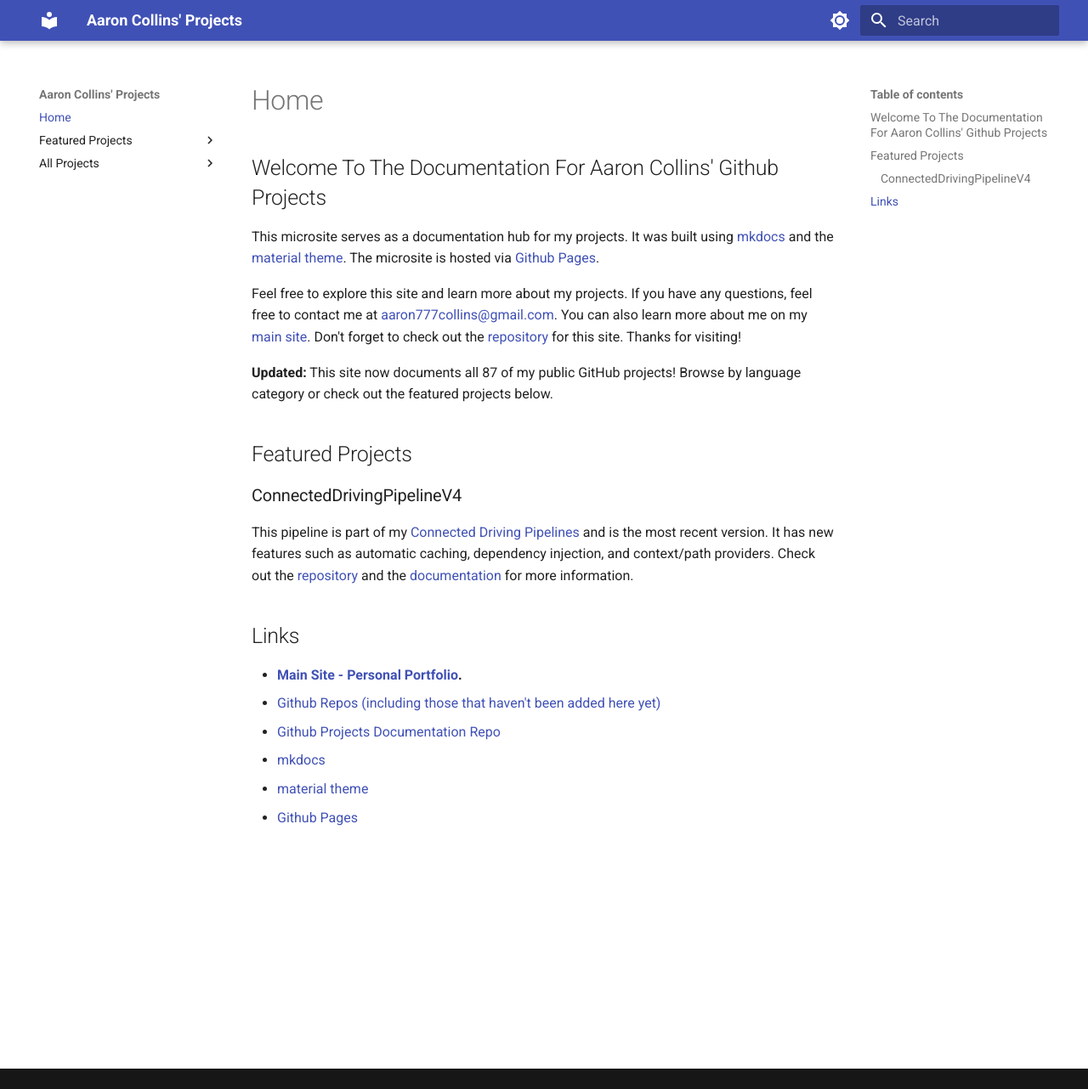
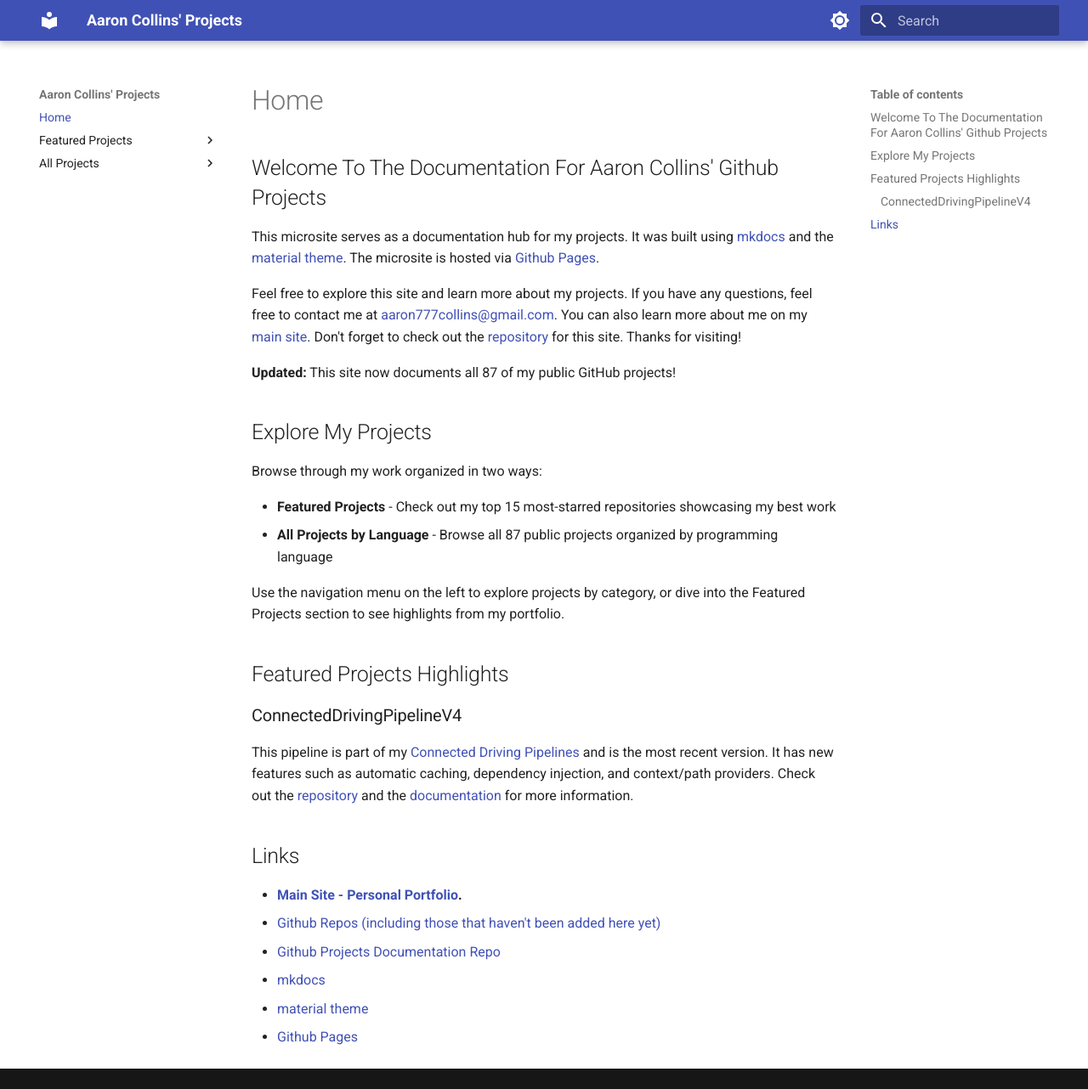
Before and after one commit to aaron777collins/projects, an MkDocs documentation site: the page built from docs/index.md, in a window 1280 px wide and 1282 px high. Shown: the whole window at 85% size. Built offline with MkDocs 1.6.1 and Material for MkDocs 9.7.7, drawn with Linux system fonts in a browser that asks for light colours.

Commit message:
Update homepage to highlight Featured Projects section
Enhanced the homepage to better showcase the organization of the 87 public projects:
- Added clear navigation guide mentioning Featured Projects (top 15 starred repos)
- Explained the two browsing options: Featured Projects and All Projects by Language
- Renamed section to "Featured Projects Highlights" for clarity
- Improved user guidance for exploring the comprehensive project documentation

🤖 Generated with [Claude Code](https://claude.com/claude-code)

Co-Authored-By: Claude Sonnet 4.5 <noreply@anthropic.com>

```diff
--- a/docs/index.md
+++ b/docs/index.md
@@ -5,9 +5,18 @@ This microsite serves as a documentation hub for my projects. It was built using
 
 Feel free to explore this site and learn more about my projects. If you have any questions, feel free to contact me at [aaron777collins@gmail.com](mailto:aaron777collins@gmail.com). You can also learn more about me on my [main site](https://www.aaroncollins.info/). Don't forget to check out the [repository](https://github.com/aaron777collins/projects) for this site. Thanks for visiting!
 
-**Updated:** This site now documents all 87 of my public GitHub projects! Browse by language category or check out the featured projects below.
+**Updated:** This site now documents all 87 of my public GitHub projects!
 
-## Featured Projects
+## Explore My Projects
+
+Browse through my work organized in two ways:
+
+- **Featured Projects** - Check out my top 15 most-starred repositories showcasing my best work
+- **All Projects by Language** - Browse all 87 public projects organized by programming language
+
+Use the navigation menu on the left to explore projects by category, or dive into the Featured Projects section to see highlights from my portfolio.
+
+## Featured Projects Highlights
 ### ConnectedDrivingPipelineV4
 This pipeline is part of my [Connected Driving Pipelines](ConnectedDrivingPipelines.html) and is the most recent version. It has new features such as automatic caching, dependency injection, and context/path providers. Check out the [repository](https://github.com/aaron777collins/ConnectedDrivingPipelineV4) and the [documentation](https://www.aaroncollins.info/ConnectedDrivingPipelineV4/) for more information.
 
```
